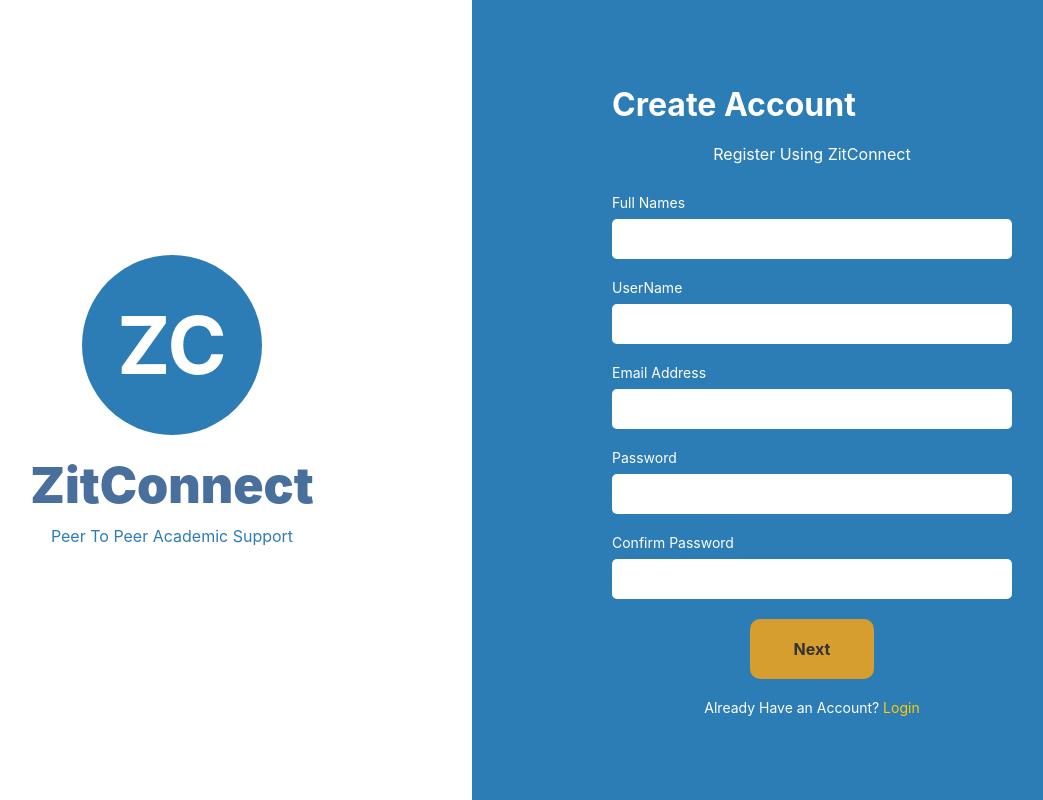
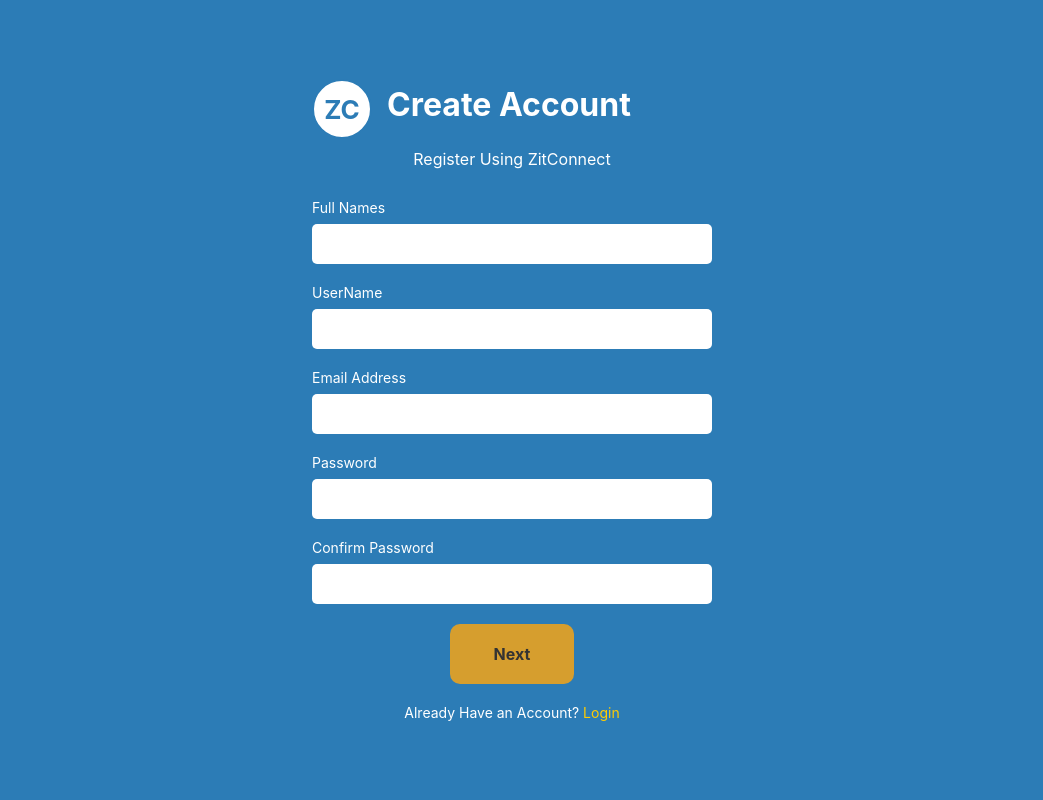
Before and after one commit to KateteNewton/ZitConnect, a Flask app: page / in a window 1280 px wide. Shown: the whole page, without its empty margins (128-1171 px from the left). Run offline with Flask 3, Linux system fonts and the light colour scheme.

Commit message:
Center register page and make it single blue

```diff
--- a/static/css/style.css
+++ b/static/css/style.css
@@ -10,23 +10,19 @@ body {
     padding: 0;
 }
 
-/* ========== REGISTRATION PAGE STYLES (Split Screen) ========== */
+/* ========== REGISTRATION PAGE STYLES (Single Blue Page) ========== */
 .split-screen {
     display: flex;
     min-height: 100vh;
+    background-color: #2C7CB6;
 }
 
+/* Hide the white left panel; keep only the content on the blue background */
 .left-side {
-    flex: 1;
-    background: white;
-    display: flex;
-    flex-direction: column;
-    justify-content: center;
-    align-items: center;
-    text-align: center;
+    display: none;
 }
 
-/* ZitConnect Heading - New Style */
+/* ZitConnect Heading (used only if left-side is ever shown) */
 .left-side h1 {
     font-family: 'Inter';
     font-style: normal;
@@ -70,6 +66,7 @@ body {
     padding: 40px;
 }
 
+
 .right-side form {
     width: 100%;
     max-width: 400px;
@@ -82,6 +79,7 @@ body {
     text-align: center;
 }
 
+
 .right-side h2 {
     color: white;
     font-size: 16px;
@@ -89,6 +87,7 @@ body {
     margin-bottom: 30px;
     text-align: center;
 }
+
 
 .form-group {
     margin-bottom: 20px;
@@ -109,7 +108,7 @@ body {
     font-size: 14px;
 }
 
-/* Next Button - New Style */
+/* Next Button */
 .right-side button {
     width: 124px;
     height: 60px;
@@ -129,7 +128,6 @@ body {
     background-color: #b87d1f;
 }
 
-/* Centered button for registration */
 .right-side .centered-btn {
     margin: 10px auto 0;
 }
@@ -196,7 +194,6 @@ body {
     outline: none;
 }
 
-/* Login Submit Button - New Style */
 .login-btn {
     width: 124px;
     height: 60px;
@@ -232,7 +229,6 @@ body {
     text-decoration: underline;
 }
 
-/* Previous Button Style (if needed) */
 .prev-btn {
     width: 124px;
     height: 60px;
@@ -259,7 +255,7 @@ body {
 }
 
 .zc-circle-mobile {
-    display: none;
+    display: flex;
     width: 60px;
     height: 60px;
     background-color: white;
@@ -278,7 +274,7 @@ body {
 /* ========== RESPONSIVE ========== */
 @media (max-width: 768px) {
     .split-screen {
-        flex-direction: row;
+        flex-direction: column;
     }
 
     .left-side {
--- a/templates/register1.html
+++ b/templates/register1.html
@@ -27,6 +27,7 @@
                 <h2>Register Using ZitConnect</h2>
 
                 <div class="form-group">
+
                     <label for="fullname">Full Names</label>
                     <input type="text" id="fullname" name="fullname">
                 </div>
```
Also changed, not shown: TODO.md (+4 -9 lines).
